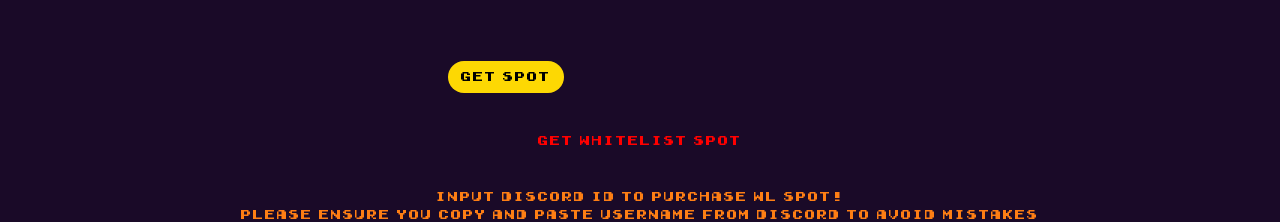
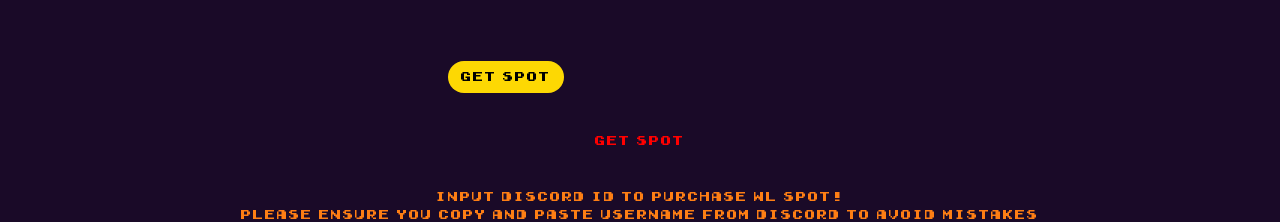
Before and after one commit to TechsolutionAAA/Bearxlabs.com, a React (Create React App) app: page /shop in a window 1280 px wide. Shown: the part 2103-2325 px from the top of the page. Built offline with nearby package versions, Linux system fonts and the light colour scheme; some icons are missing.

Commit message:
change text

```diff
--- a/src/components/shopPage/LoadCard.js
+++ b/src/components/shopPage/LoadCard.js
@@ -594,7 +594,7 @@
                   <button>SOLD OUT</button>
                 ) : ROOTxBalance >= soukaburnROOTx ? (
                   <button onClick={() => burnROOTx(soukaburnROOTx, "souka")}>
-                    Get Whitelist Spot
+                    Get Spot
                   </button>
                 ) : (
                   <button>NOT ENOUGH ROOTX</button>
@@ -1015,7 +1015,7 @@
               marginTop: "3%",
               fontSize: "12px"
             }}
-          >GET WHITELIST SPOT </p>
+          >GET SPOT </p>
 
 
           <p
```
